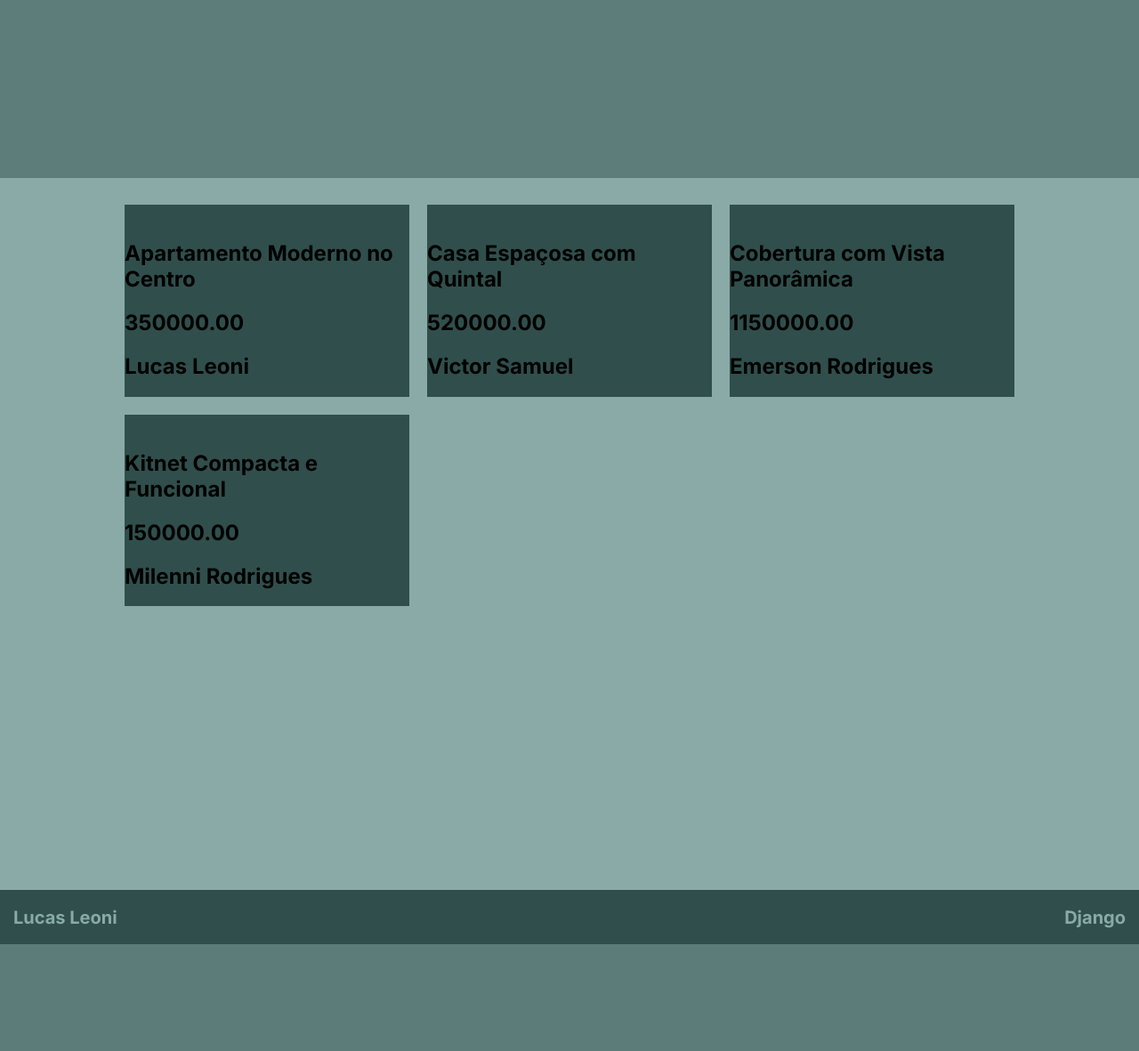
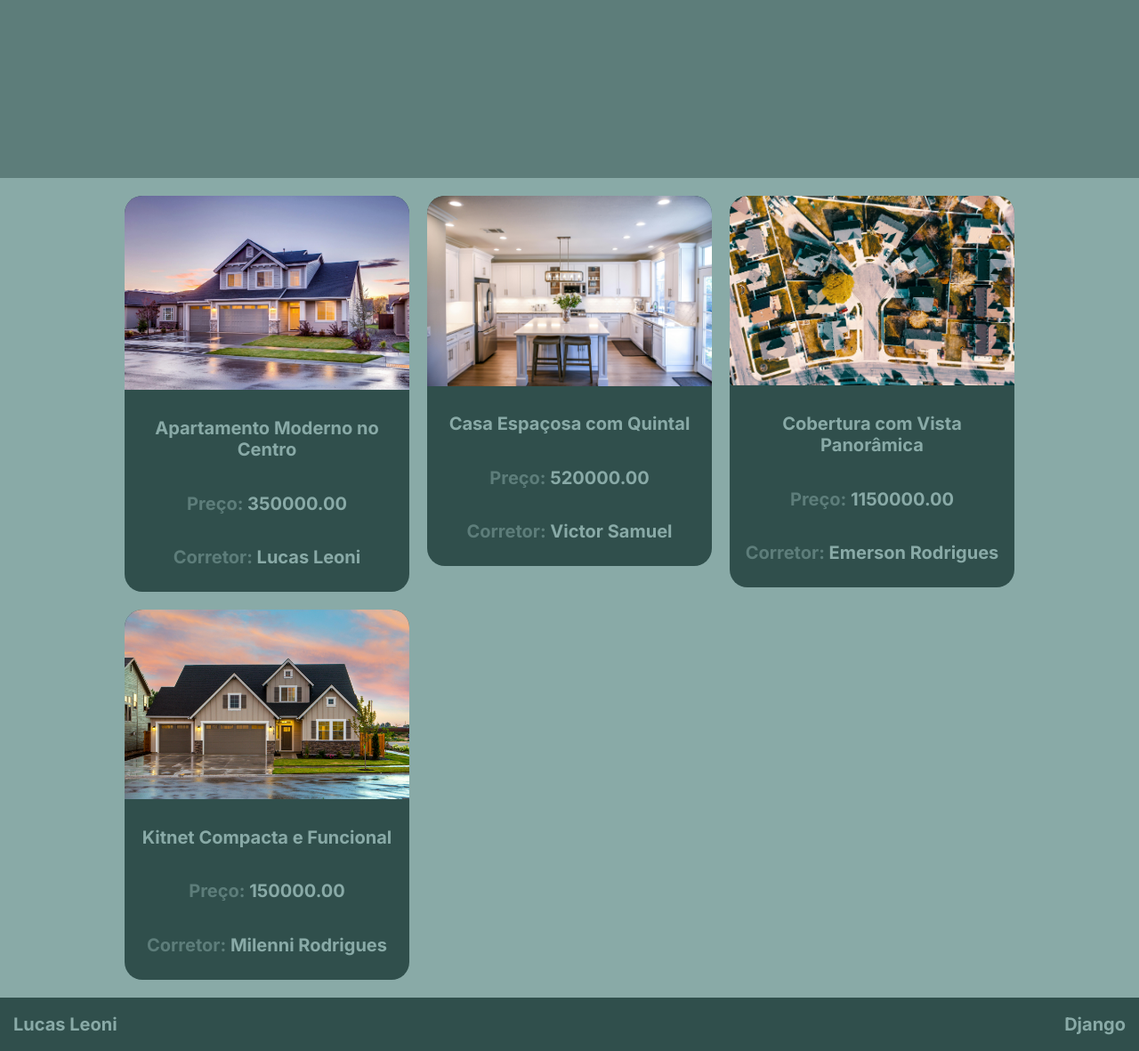
Before and after one commit to lucashaiter/casa-nova-django, a Django app: page / in a window 1280 px wide. Shown: the part 726-1907 px from the top of the page at 89% size. Before the commit the page ends 1787 px from the top, so only its background shows below. Run offline with Django 5.2, Linux system fonts and the light colour scheme; data comes from the database, SQL or seed files in the repository.

Commit message:
Styles part 3

```diff
--- a/config/urls.py
+++ b/config/urls.py
@@ -16,8 +16,13 @@ Including another URLconf
 """
 from django.contrib import admin
 from django.urls import path, include
+from django.conf import settings
+from django.conf.urls.static import static
 
 urlpatterns = [
     path('admin/', admin.site.urls),
     path('', include('imobiliaria.urls'))
 ]
+
+if settings.DEBUG:
+    urlpatterns += static(settings.MEDIA_URL, document_root=settings.MEDIA_ROOT)
--- a/imobiliaria/static/css/styles.css
+++ b/imobiliaria/static/css/styles.css
@@ -9,6 +9,7 @@ body {
     height: 100%;
     font-size: 1.6rem;
     font-family: 'Inter', sans-serif;
+    box-sizing: border-box;
 }
 
 :root {
@@ -73,23 +74,104 @@ body {
 
 .imovel {
     background-color: var(--c3);
-    height: 100vh;
+    height: 100%;
 }
 
 .imovel-container {
     width: 100rem;
     margin: 0 auto;
+    padding: 2rem ;
+}
+
+.imovel-grid {
     display: grid;
-    grid-template-columns: 1fr 1fr 1fr;
     gap: 2rem;
-    padding: 3rem 0;
+    grid-template-columns: repeat(auto-fit, minmax(300px, 1fr));
 }
 
 .imovel-card {
+    border-radius: 2rem;
     background-color: var(--c1);
+    height: fit-content;
+    overflow: hidden;
+    object-fit: cover;
+    transition: all 0.3s ease;
+}
+
+.imovel-card:hover {
+    transform: scale(1.03);
+}
+
+.imovel-card img {
+    max-width: 100%;
+}
+
+.imovel-card h1{
+    font-size: 2rem;
+    padding: 1rem;
+    text-align: center;
+    color: var(--c3);
+}
+
+.imovel-card span{
+    color: var(--c2);
 }
 
 .footer h1 {
     color: var(--c3);
     font-size: 2rem;
 }
+
+.detail {
+    height: 100%;
+    background-color: var(--c2);
+}
+
+.detail-container {
+    width: 100rem;
+    margin: 0 auto;
+    padding: 4rem;
+}
+
+.detail img {
+    max-width: 100%;
+    border: 2px solid var(--c3);
+    border-radius: 2rem;
+    transition: all 0.3s ease-in-out;
+}
+
+.detail img:hover {
+    transform: scale(1.03);
+}
+
+.detail-text {
+    display: flex;
+    flex-direction: column;
+    align-items: center;
+}
+
+.detail-text h1{
+    color: var(--c1);
+    font-size: 4rem;
+    transition: all 0.2s ease-in-out;
+}
+
+.detail h1:hover{
+    transform: scale(1.03);
+}
+
+
+.detail-text p {
+    font-size: 3rem;
+}
+
+.detail h2 {
+    color: var(--c3);
+    padding: 1rem;
+    transition: all 0.2s ease-in-out;
+}
+
+.detail h2:hover{
+    background-color: var(--c1);
+    transform: scale(1.04);
+}
--- /dev/null
+++ b/imobiliaria/templates/base/base.html
@@ -0,0 +1,35 @@
+{% load static %}
+<!DOCTYPE html>
+<html lang="pt-BR">
+
+<head>
+    <meta charset="UTF-8">
+    <meta name="viewport" content="width=device-width, initial-scale=1.0">
+    <link rel="stylesheet" href="{% static 'css/styles.css' %}">
+    <title>Home</title>
+
+    <link rel="preconnect" href="https://fonts.googleapis.com">
+    <link rel="preconnect" href="https://fonts.gstatic.com" crossorigin>
+    <link
+        href="https://fonts.googleapis.com/css2?family=Inter:ital,opsz,wght@0,14..32,100..900;1,14..32,100..900&family=Roboto+Slab&display=swap"
+        rel="stylesheet">
+</head>
+
+<body>
+    <header class="header">
+        <div class="header-logo">
+            <h1>CasaNova</h1>
+        </div>
+        <div class="header-link">
+            <a href="{% url 'imobiliaria:imovel-list' %}#about">sobre</a>
+            <a href="{% url 'imobiliaria:imovel-list' %}#imovel">imóveis</a>
+        </div>
+    </header>
+    {% block content %}
+    {% endblock content %}
+    <footer class="footer">
+        <h1>Lucas Leoni</h1>
+        <h1>Django</h1>
+    </footer>
+</body>
+</html>
--- a/imobiliaria/templates/pages/imoveis.html
+++ /dev/null
@@ -1,70 +0,0 @@
-{% load static %}
-<!DOCTYPE html>
-<html lang="pt-BR">
-
-<head>
-    <meta charset="UTF-8">
-    <meta name="viewport" content="width=device-width, initial-scale=1.0">
-    <link rel="stylesheet" href="{% static 'css/styles.css' %}">
-    <title>Home</title>
-
-    <link rel="preconnect" href="https://fonts.googleapis.com">
-    <link rel="preconnect" href="https://fonts.gstatic.com" crossorigin>
-    <link
-        href="https://fonts.googleapis.com/css2?family=Inter:ital,opsz,wght@0,14..32,100..900;1,14..32,100..900&family=Roboto+Slab&display=swap"
-        rel="stylesheet">
-</head>
-
-<body>
-    <header class="header">
-        <div class="header-logo">
-            <h1>CasaNova</h1>
-        </div>
-        <div class="header-link">
-            <a href="#about">sobre</a>
-            <a href="#imovel">imóveis</a>
-        </div>
-    </header>
-
-    <section class="about" id="about">
-        <div class="about-container">
-            <h1>CasaNova é Aqui!</h1>
-            <p>A CasaNova é uma plataforma moderna e intuitiva criada para conectar pessoas ao imóvel ideal. Aqui você
-                encontra casas, apartamentos, terrenos e empreendimentos com detalhes completos, fotos de alta qualidade
-                e
-                filtros inteligentes que deixam sua busca rápida e descomplicada.
-                <br>
-                <br>
-                Nosso objetivo é tornar o processo de compra, venda ou aluguel muito mais simples, transparente e
-                seguro.
-                Com uma interface clara e ferramentas avançadas, você pode comparar imóveis, favoritar opções, falar com
-                corretores e acompanhar tudo em um só lugar.
-                <br>
-                <br>
-                Seja para investir, mudar de cidade ou realizar o sonho da casa própria, a CasaNova é o caminho mais
-                confiável para encontrar seu novo lar.
-            </p>
-            <h1>Veja os imóveis abaixo!</h1>
-        </div>
-    </section>
-
-    <section class="imovel" id="imovel">
-        <div class="imovel-container">
-            {% for imovel in imoveis %}
-            <div class="imovel-card">
-                <img src="" alt="">
-                <h1>{{ imovel.titulo }}</h1>
-                <h1>{{ imovel.preco }}</h1>
-                <h1>{{ imovel.corretor }}</h1>
-            </div>
-            {% endfor %}
-        </div>
-    </section>
-
-    <footer class="footer">
-        <h1>Lucas Leoni</h1>
-        <h1>Django</h1>
-    </footer>
-</body>
-
-</html>
--- /dev/null
+++ b/imobiliaria/templates/pages/list-imoveis.html
@@ -0,0 +1,36 @@
+{% extends 'base/base.html' %}
+
+{% block content %}
+    <section class="about" id="about">
+    <div class="about-container">
+        <h1>CasaNova é Aqui!</h1>
+        <p>
+        A CasaNova é uma plataforma moderna e intuitiva criada para conectar
+        pessoas ao imóvel ideal. Aqui você encontra casas, apartamentos, terrenos
+        e empreendimentos com detalhes completos, fotos de alta qualidade e
+        filtros inteligentes que deixam sua busca rápida e descomplicada.
+        <br />
+        <br />
+        Nosso objetivo é tornar o processo de compra, venda ou aluguel muito mais
+        simples, transparente e seguro. Com uma interface clara e ferramentas
+        avançadas, você pode comparar imóveis, favoritar opções, falar com
+        corretores e acompanhar tudo em um só lugar.
+        <br />
+        <br />
+        Seja para investir, mudar de cidade ou realizar o sonho da casa própria, a
+        CasaNova é o caminho mais confiável para encontrar seu novo lar.
+        </p>
+        <h1>Veja os imóveis abaixo!</h1>
+    </div>
+    </section>
+
+    <section class="imovel" id="imovel">
+    <div class="imovel-container">
+        <div class="imovel-grid">
+        {% for imovel in imoveis %}
+            {% include 'partials/imovel.html' %}
+        {% endfor %}
+        </div>
+    </div>
+    </section>
+{% endblock content %}
--- /dev/null
+++ b/imobiliaria/templates/partials/imovel.html
@@ -0,0 +1,8 @@
+<a href="{% url 'imobiliaria:imovel-detail' imovel.id %}" style="text-decoration: none">
+  <div class="imovel-card">
+    <img src="{{ imovel.foto_principal.url }}" />
+    <h1>{{ imovel.titulo }}</h1>
+    <h1><span>Preço: </span>{{ imovel.preco }}</h1>
+    <h1><span>Corretor: </span>{{ imovel.corretor }}</h1>
+  </div>
+</a>
--- a/imobiliaria/urls.py
+++ b/imobiliaria/urls.py
@@ -1,8 +1,9 @@
 from django.urls import path
-from .views import ImovelList
+from .views import ImovelList, ImovelDetail
 
-app_name = 'recipes'
+app_name = 'imobiliaria'
 
 urlpatterns = [
-    path('', ImovelList.as_view(), name="home")
+    path('', ImovelList.as_view(), name="imovel-list"),
+    path('imovel/<int:pk>', ImovelDetail.as_view(), name="imovel-detail")
 ]
--- a/imobiliaria/views.py
+++ b/imobiliaria/views.py
@@ -4,5 +4,10 @@ from .models import Imovel
 
 class ImovelList(ListView):
     model = Imovel
-    template_name = 'pages/imoveis.html'
+    template_name = 'pages/list-imoveis.html'
     context_object_name = "imoveis"
+
+class ImovelDetail(DetailView):
+    model = Imovel
+    template_name = 'pages/detail-imoveis.html'
+    context_object_name = "imovel"
```
Also changed, not shown: config/settings.py (+7 -0 lines), imobiliaria/templates/pages/detail-imoveis.html (added, +18 -0 lines).
